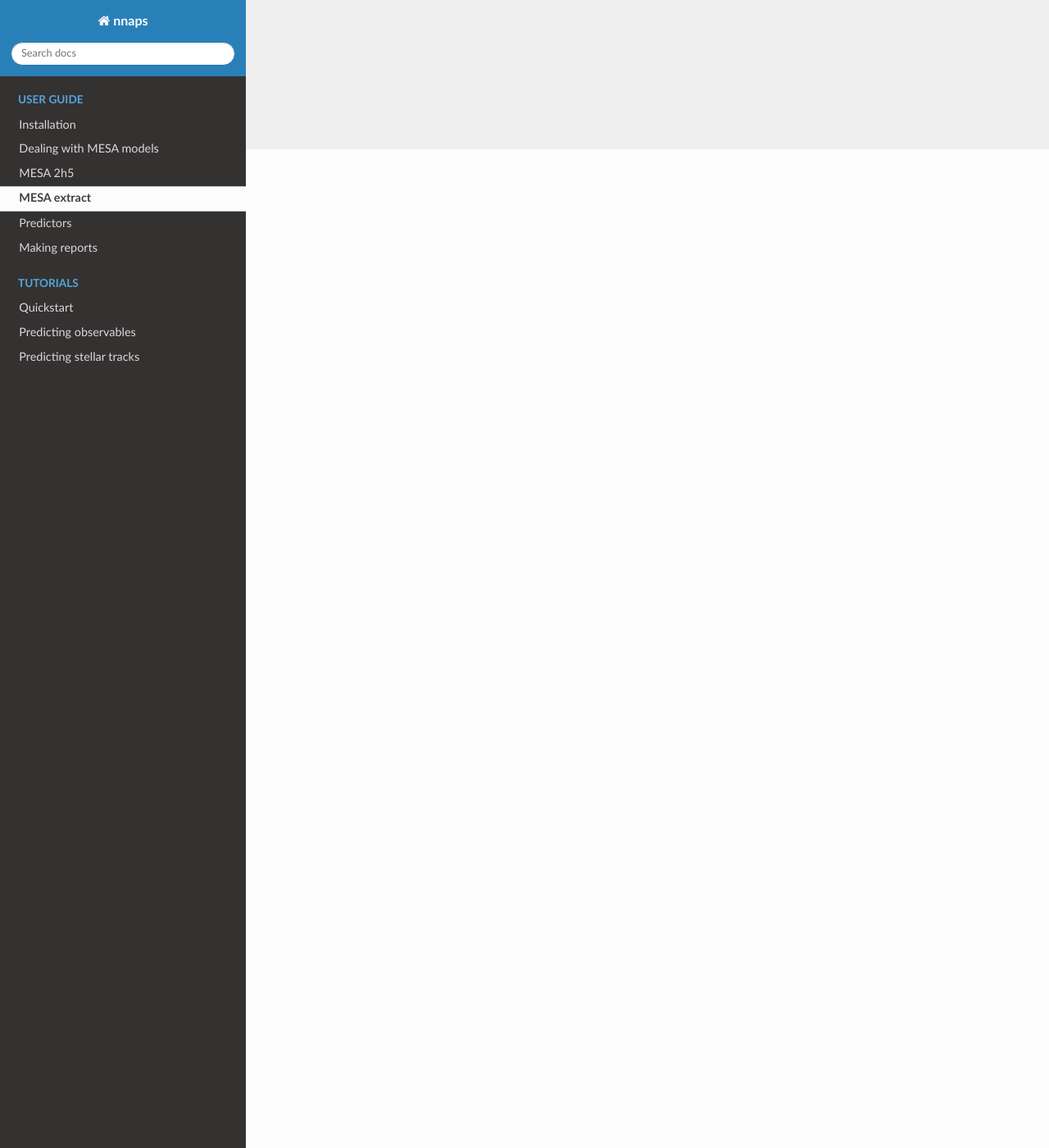
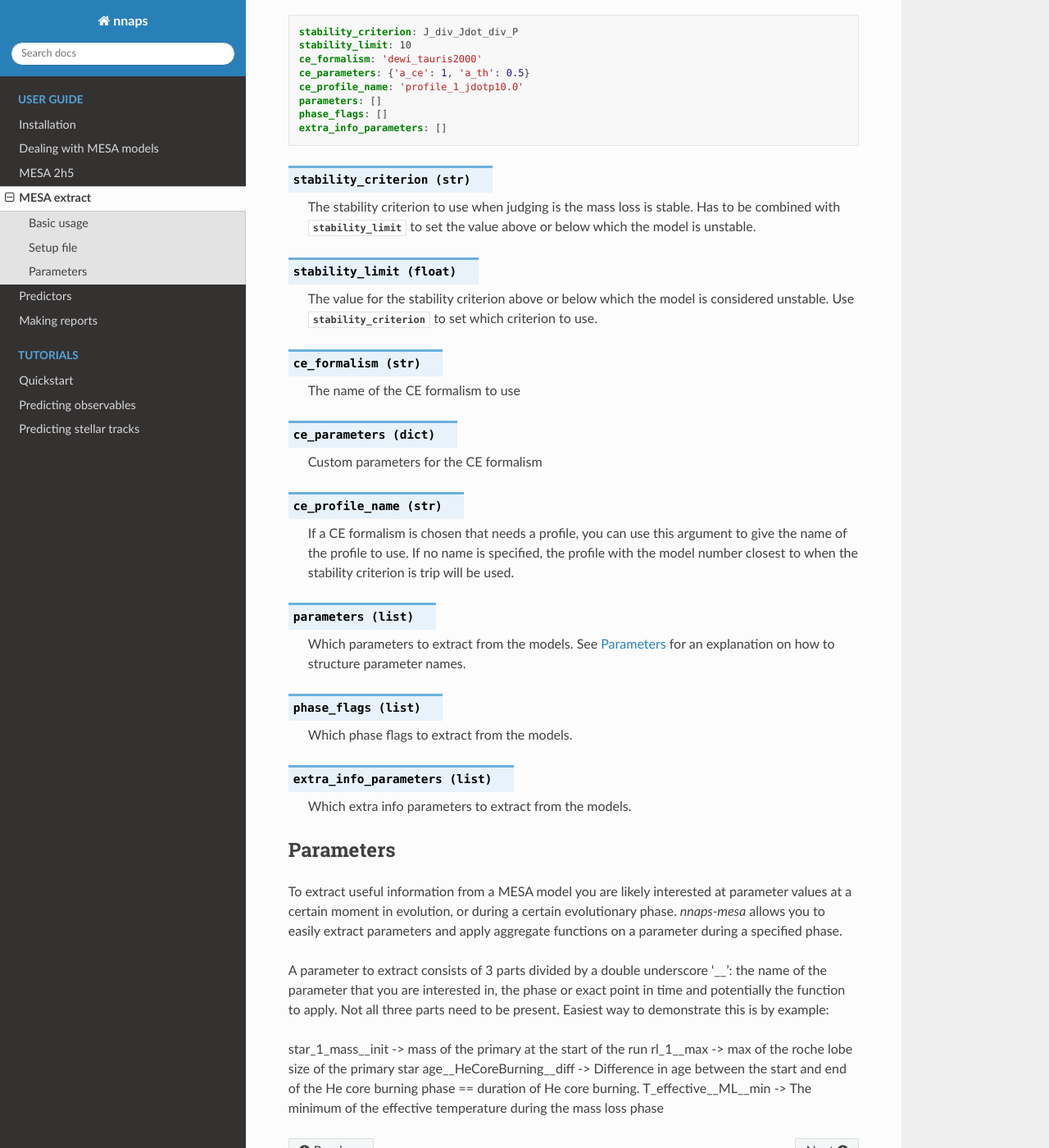
Before and after one commit to vosjo/nnaps, a Sphinx documentation site: the page built from docs/userguide/mesa_extract.rst, in a window 1280 px wide and 1400 px high, scrolled down 1218 px. Shown: the whole window at 82% size. Built offline with Sphinx 7.4.7 and the Read the Docs theme 2.0.0, drawn with Linux system fonts in a browser that asks for light colours; some of the changed text lies outside the part shown.

Commit message:
Extended documentation for nnaps-mesa

```diff
--- /dev/null
+++ b/docs/userguide/mesa_evolution_phases.rst
@@ -0,0 +1,5 @@
+Evolution Phases
+================
+
+#.. currentmodule:: nnaps.mesa.evolution_phases
+#.. autofunction:: init
--- a/docs/userguide/mesa_extract.rst
+++ b/docs/userguide/mesa_extract.rst
@@ -1,3 +1,118 @@
 
 MESA extract
 ============
+
+**nnaps-mesa** -extract <*model_directory*> -o <*output_file.csv*> [*options*]
+
+.. program:: nnaps-mesa
+
+.. option:: -extract model_directory
+
+    The extract option, used to extract model parameters from MESA models stored in hdf5 format.
+
+    **model_directory** mandatory argument. The directory containing all mesa models in hdf5 format.
+
+.. option:: -o output
+
+    The name of the csv file where nnaps-mesa will write the extracted parameters for all models.
+
+.. option:: -setup setup_file
+
+    yaml file containing the detailed setup for the compression.
+
+    If not setup file is give, nnaps-mesa will look for one in the current directory or in the *<user>/.nnaps*
+    directory. In that case the filename of the setup file needs to be *defaults_extract.yaml*.
+
+    If no setup file can be found anywhere, nnaps-mesa will use the defaults stored in the mesa.defaults module.
+
+Basic usage
+-----------
+
+The most simple way to run the extract command is to provide it with the folder where the compressed models are located
+and the filename to store the extracted parameters in:
+
+.. code-block:: bash
+
+    nnaps-mesa -extract <input folder> -o <output csv filename>
+
+Using the default settings this will for each model:
+
+    1. check if the model is stable using the default criterion: max(lg_mstar_dot_1) < -2
+    2. if the model is unstable, apply the CE formalism of Iben & Tutukov 1984
+    3. check if a contact binary is formed during evolution
+    4. extract the default parameters (see defaults)
+
+The exact function will then save the default parameters for each model to a csv file.
+
+Setup file
+----------
+
+Using a setup file allows you to set different parameters for the extraction including the stability criterion,
+which parameters to extract and more.
+
+The setup file has to be structured in yaml format, and can be provided using the *-setup* option.
+
+.. code-block:: yaml
+
+    stability_criterion: J_div_Jdot_div_P
+    stability_limit: 10
+    ce_formalism: 'dewi_tauris2000'
+    ce_parameters: {'a_ce': 1, 'a_th': 0.5}
+    ce_profile_name: 'profile_1_jdotp10.0'
+    parameters: []
+    phase_flags: []
+    extra_info_parameters: []
+
+.. option:: stability_criterion (str)
+
+    The stability criterion to use when judging is the mass loss is stable. Has to be combined with
+    :option:`stability_limit` to set the value above or below which the model is unstable.
+
+.. option:: stability_limit (float)
+
+    The value for the stability criterion above or below which the model is considered unstable. Use
+    :option:`stability_criterion` to set which criterion to use.
+
+.. option:: ce_formalism (str)
+
+    The name of the CE formalism to use
+
+.. option:: ce_parameters (dict)
+
+    Custom parameters for the CE formalism
+
+.. option:: ce_profile_name (str)
+
+    If a CE formalism is chosen that needs a profile, you can use this argument to give the name of the profile to use.
+    If no name is specified, the profile with the model number closest to when the stability criterion is trip will be
+    used.
+
+.. option:: parameters (list)
+
+    Which parameters to extract from the models. See `Parameters`_ for an explanation on how to structure
+    parameter names.
+
+.. option:: phase_flags (list)
+
+    Which phase flags to extract from the models.
+
+.. option:: extra_info_parameters (list)
+
+    Which extra info parameters to extract from the models.
+
+
+Parameters
+----------
+
+To extract useful information from a MESA model you are likely interested at parameter values at a certain moment in
+evolution, or during a certain evolutionary phase. *nnaps-mesa* allows you to easily extract parameters and apply
+aggregate functions on a parameter during a specified phase.
+
+A parameter to extract consists of 3 parts divided by a double underscore '__': the name of the parameter that you are
+interested in, the phase or exact point in time and potentially the function to apply. Not all three parts need to be
+present. Easiest way to demonstrate this is by example:
+
+star_1_mass__init        -> mass of the primary at the start of the run
+rl_1__max                -> max of the roche lobe size of the primary star
+age__HeCoreBurning__diff -> Difference in age between the start and end of the He core burning phase == duration of He core burning.
+T_effective__ML__min     -> The minimum of the effective temperature during the mass loss phase
```
Also changed, not shown: docs/userguide/mesa_2h5.rst (+45 -11 lines).
